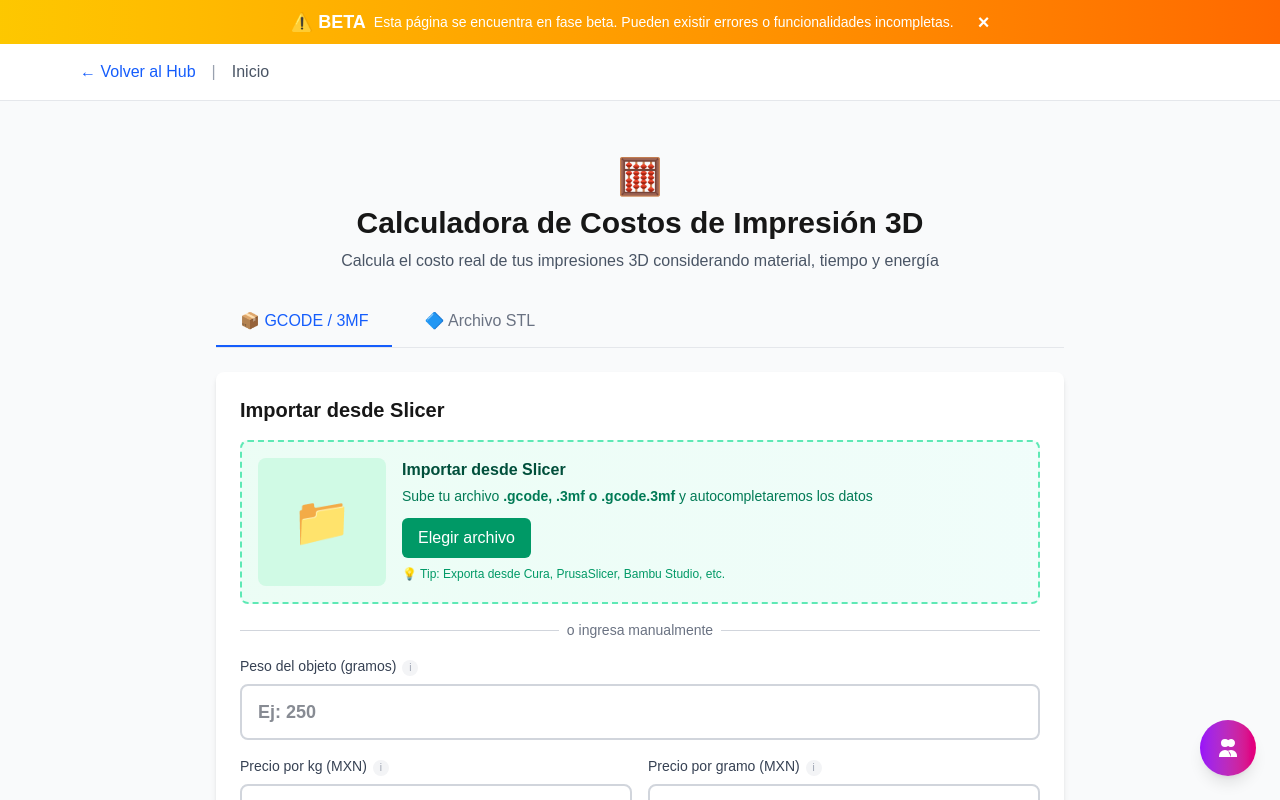
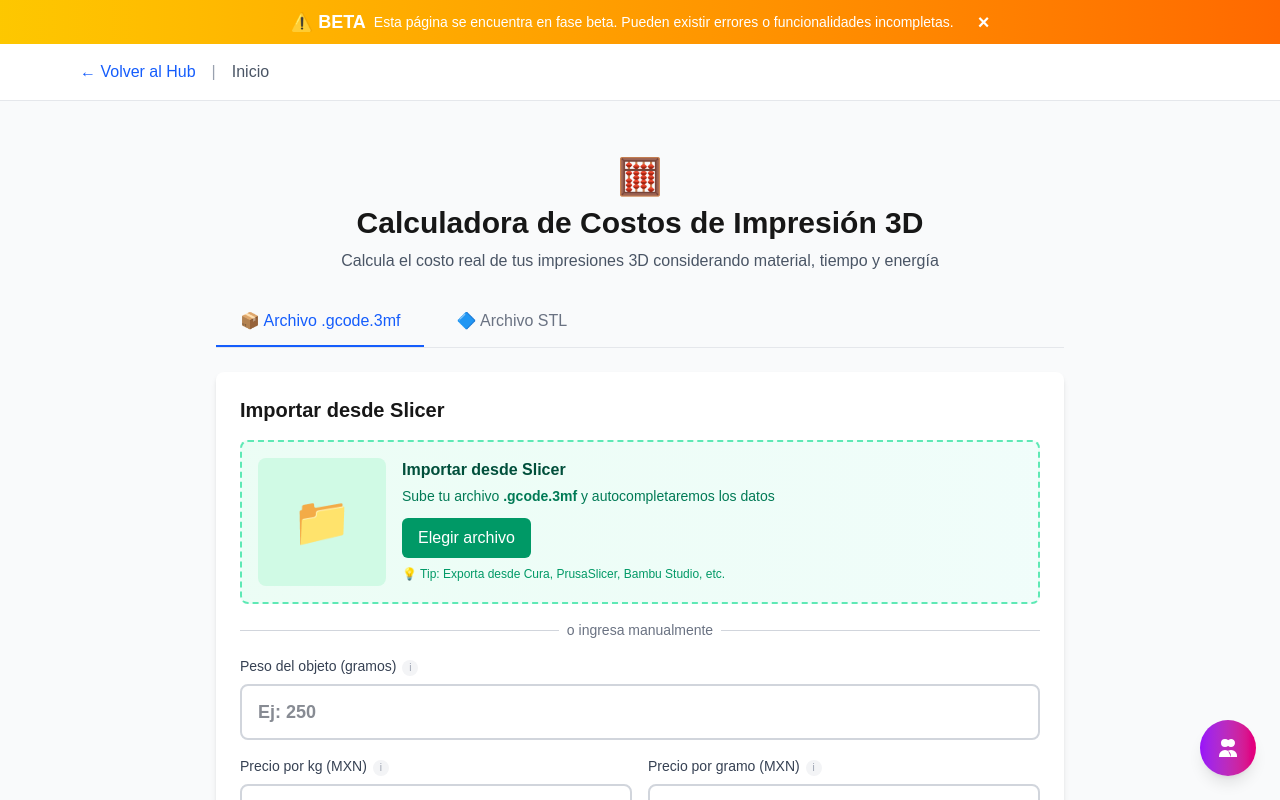
Before and after one commit to ChristopherMora/DoferLabs, a Next.js app: page /hub/calculadora-costos-impresion in a window 1280 px wide. Shown: the top 800 px of the page. Built offline with nearby package versions, Linux system fonts and the light colour scheme.

Commit message:
feat: Restrict file upload to only .gcode.3mf format

```diff
--- a/src/tools/calculadora-costos-impresion/index.tsx
+++ b/src/tools/calculadora-costos-impresion/index.tsx
@@ -289,7 +289,7 @@ export default function CalculadoraCostosImpresion({ onComplete, onError }: Tool
   const [showMaterialComparison, setShowMaterialComparison] = useState<boolean>(false)
 
   /**
-   * Parsea archivos de slicer (.gcode o .3mf) para extraer datos
+   * Parsea archivos de slicer (.gcode.3mf) para extraer datos
    */
   const parseSlicerFile = async (file: File) => {
     setIsImporting(true)
@@ -924,7 +924,7 @@ export default function CalculadoraCostosImpresion({ onComplete, onError }: Tool
 
     // Validar archivo con seguridad
     const validation = validateFile(file, {
-      allowedExtensions: ['.gcode', '.3mf'],
+      allowedExtensions: ['.3mf'],
     })
 
     if (!validation.valid) {
@@ -939,9 +939,9 @@ export default function CalculadoraCostosImpresion({ onComplete, onError }: Tool
 
     const fileName = file.name.toLowerCase()
 
-    // Aceptar .gcode, .3mf, .gcode.3mf
-    if (!fileName.endsWith('.gcode') && !fileName.endsWith('.3mf') && !fileName.includes('.gcode.')) {
-      setErrors({ import: 'Por favor selecciona un archivo .gcode, .3mf o .gcode.3mf' })
+    // Solo aceptar archivos .gcode.3mf
+    if (!fileName.endsWith('.gcode.3mf')) {
+      setErrors({ import: 'Por favor selecciona un archivo .gcode.3mf (exportado desde Bambu Studio, Cura, PrusaSlicer, etc.)' })
       return
     }
 
@@ -1525,7 +1525,7 @@ export default function CalculadoraCostosImpresion({ onComplete, onError }: Tool
               : 'border-transparent text-gray-500 hover:text-gray-700'
           }`}
         >
-          📦 GCODE / 3MF
+          📦 Archivo .gcode.3mf
         </button>
         <button
           onClick={() => {
@@ -1575,7 +1575,7 @@ export default function CalculadoraCostosImpresion({ onComplete, onError }: Tool
               <div className="flex-1">
                 <h3 className="font-semibold text-emerald-900 mb-1">Importar desde Slicer</h3>
                 <p className="text-sm text-emerald-700 mb-3">
-                  Sube tu archivo <strong>.gcode, .3mf o .gcode.3mf</strong> y autocompletaremos los datos
+                  Sube tu archivo <strong>.gcode.3mf</strong> y autocompletaremos los datos
                 </p>
 
                 {printerName && (
@@ -1605,7 +1605,7 @@ export default function CalculadoraCostosImpresion({ onComplete, onError }: Tool
                   <span>{isImporting ? 'Procesando...' : 'Elegir archivo'}</span>
                   <input
                     type="file"
-                    accept=".gcode,.GCODE,.3mf,.3MF,text/plain,text/x-gcode,application/x-3mf"
+                    accept=".3mf,.3MF"
                     onChange={handleFileUpload}
                     disabled={isImporting}
                     className="hidden"
```
